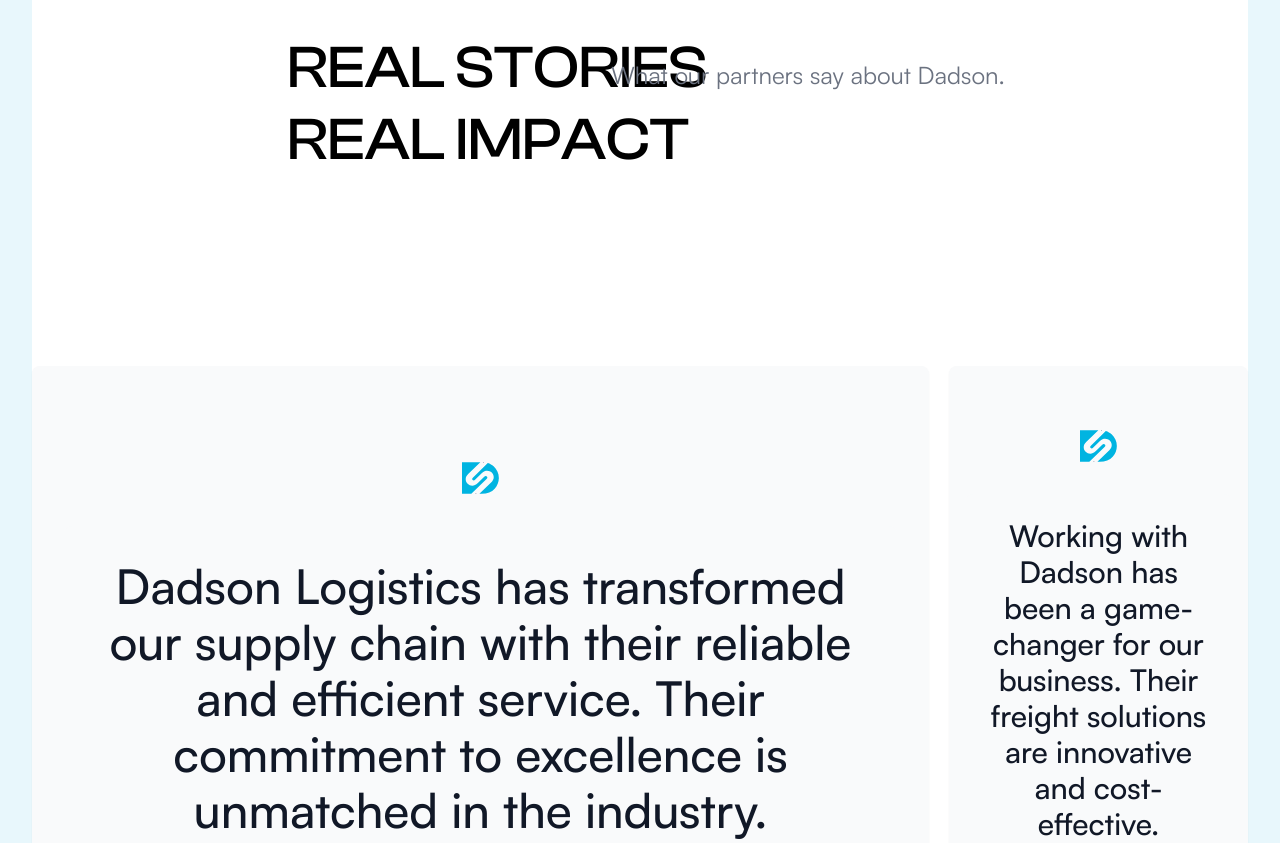
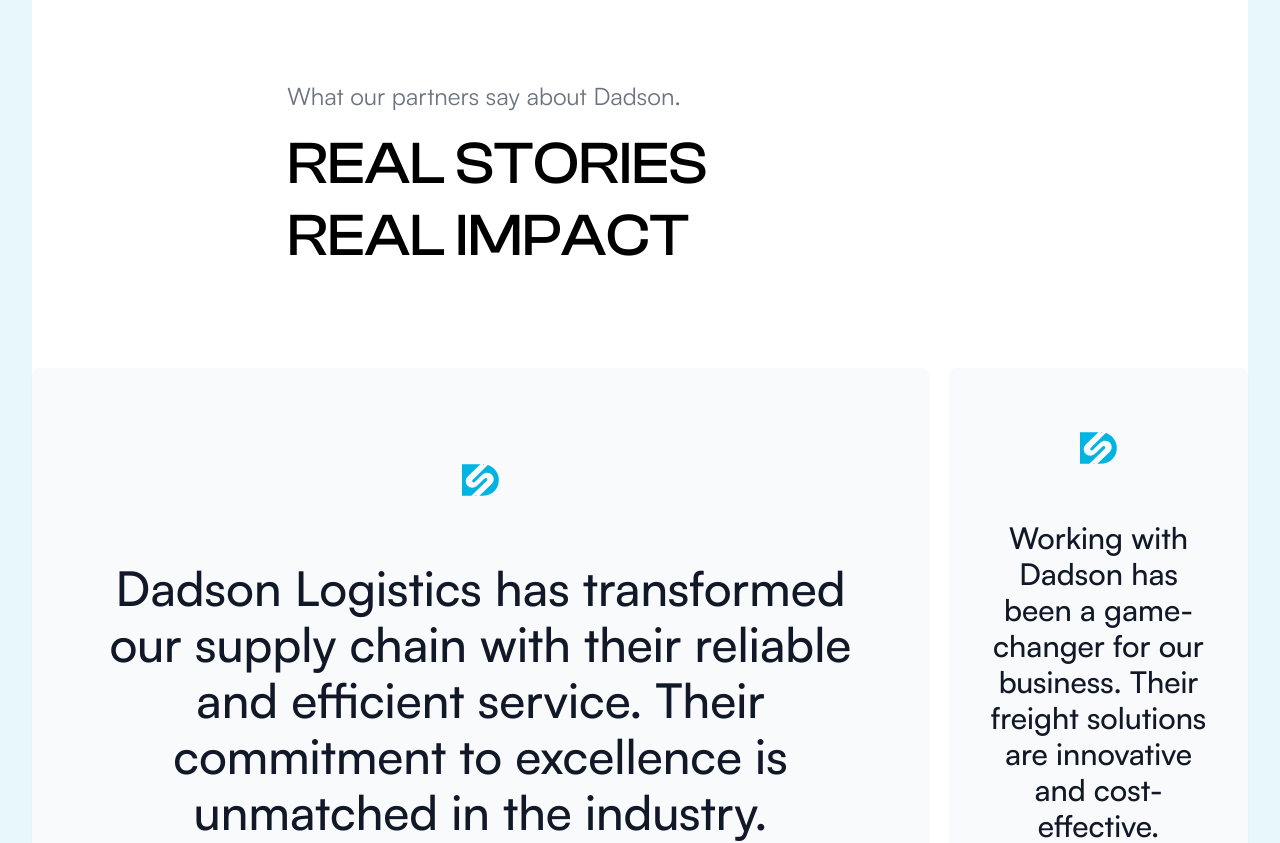
Before and after one commit to Beta-Factory-Dataworks-APAC/dadson-website, a Next.js app: page / in a window 1280 px wide. Shown: the part 6380-7223 px from the top of the page. Built offline with nearby package versions, Linux system fonts and the light colour scheme; a web font is replaced by a local one.

Commit message:
Fix testimonials text overlapping issue on laptop screens

```diff
--- a/src/components/testimonials/Testimonial.tsx
+++ b/src/components/testimonials/Testimonial.tsx
@@ -39,7 +39,7 @@
 
 const Testimonial = ({ testimonials = defaultTestimonialData }: TestimonialProps) => {
   return (
-    <section id="testimonials" className="w-full relative min-h-screen 2xl:min-h-fit py-12 md:py-20 2xl:py-16 3xl:py-14 4xl:py-12">
+    <section id="testimonials" className="w-full min-h-screen 2xl:min-h-fit py-12 md:py-20 2xl:py-16 3xl:py-14 4xl:py-12">
       {/* Mobile Header */}
       <div className="md:hidden px-5 mb-8 ml-[20%]">
         <motion.div
@@ -62,12 +62,12 @@
       </div>
 
       {/* Desktop Header */}
-      <div className="hidden md:block px-5 xl:px-[20px]">
+      <div className="hidden md:block px-5 xl:px-[20px] relative pt-8 md:pt-12">
         <motion.div
           initial={{ opacity: 0, y: 20 }}
           whileInView={{ opacity: 1, y: 0 }}
           transition={{ duration: 0.6 }}
-          className="absolute ml-[20%] right-5 xl:right-[20%] top-[107px] text-gray-500 text-2xl font-normal font-['Satoshi']"
+          className="ml-[20%] text-gray-500 text-lg md:text-xl lg:text-2xl font-normal font-['Satoshi'] mb-4"
         >
           What our partners say about Dadson.
         </motion.div>
@@ -76,14 +76,14 @@
           initial={{ opacity: 0, y: 20 }}
           whileInView={{ opacity: 1, y: 0 }}
           transition={{ duration: 0.6, delay: 0.2 }}
-          className="ml-[20%] w-[475px] text-black text-6xl font-medium font-['Clash_Display'] uppercase leading-[72px]"
+          className="ml-[20%] max-w-[475px] text-black text-4xl md:text-5xl lg:text-6xl font-medium font-['Clash_Display'] uppercase leading-tight md:leading-[56px] lg:leading-[72px]"
         >
           Real Stories<br />Real Impact
         </motion.div>
       </div>
 
       {/* Testimonials Grid */}
-      <div className="w-full mt-8 md:mt-[190px]">
+      <div className="w-full mt-8 md:mt-16 lg:mt-24">
         <div className="flex flex-col md:flex-row md:justify-between w-full">
           {/* Main Testimonial */}
           <motion.div
```
